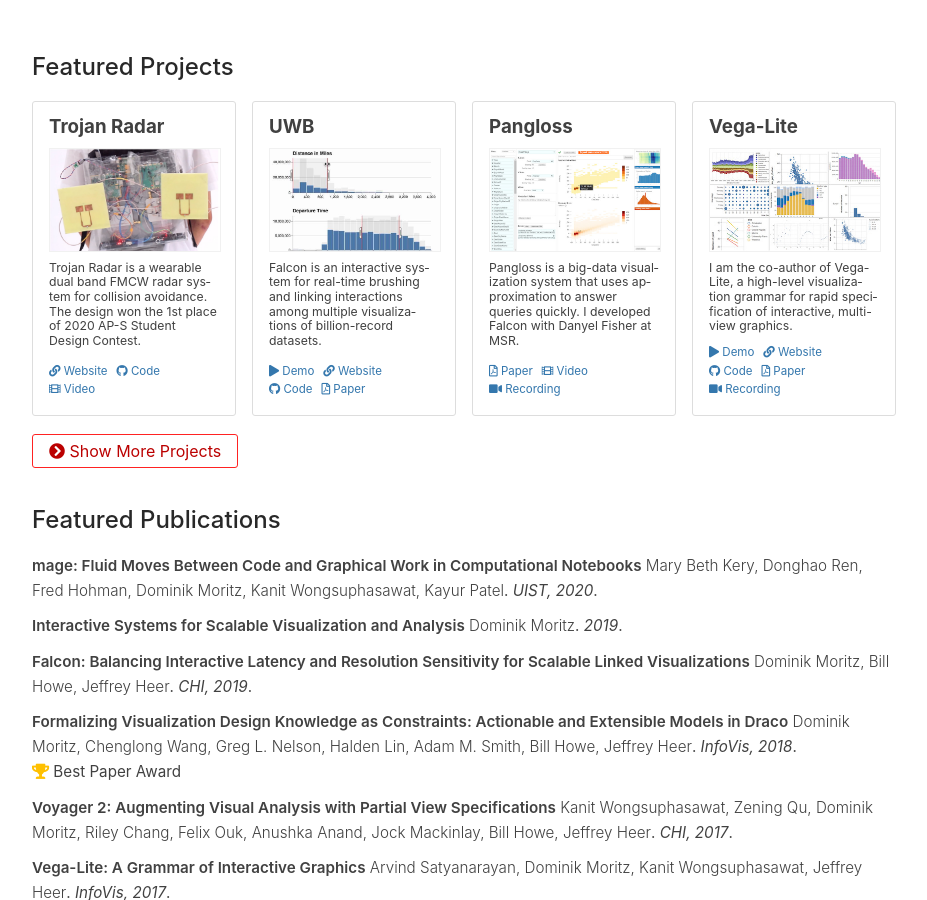
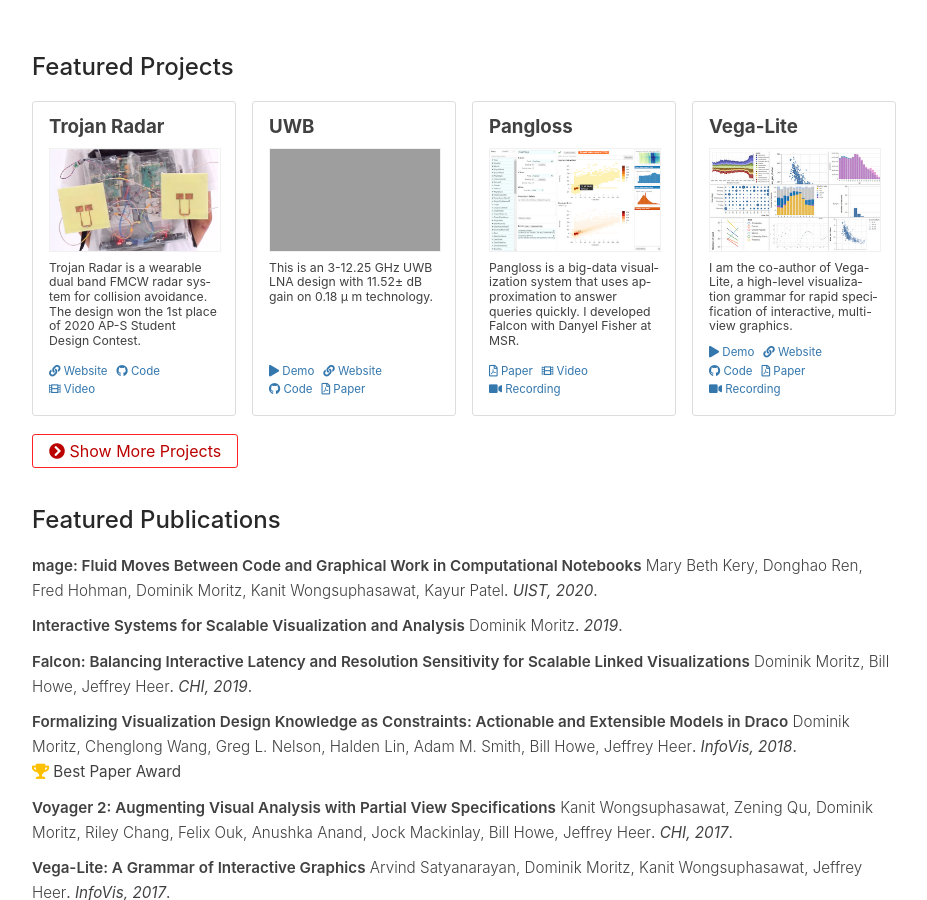
Before and after one commit to Shih-Ming/mypage, a Jekyll site: the page built from index.md, in a window 1280 px wide and 900 px high, scrolled down 482 px. Shown: the whole window, without its empty margins (176-1103 px from the left). Built offline with Jekyll 4.4.1, drawn with Linux system fonts in a browser that asks for light colours; grey boxes are pictures that could not be loaded.

Commit message:
description on UWB LNA

```diff
--- a/_data/projects.yml
+++ b/_data/projects.yml
@@ -11,8 +11,8 @@
   code: https://github.com/uwdata/falcon
   demo: https://uwdata.github.io/falcon/flights
   paper: /papers/2019-Falcon-CHI.pdf
-  image: falcon.jpg
-  description: "Falcon is an interactive system for real-time brushing and linking interactions among multiple visualizations of billion-record datasets."
+  image: UWB_LNA.jpg
+  description: "This is an 3-12.25 GHz UWB LNA design with 11.52\u00B1 dB gain on 0.18 \u03BC m technology. "
   highlight: 2
 
 - title: Dense Lines
```
